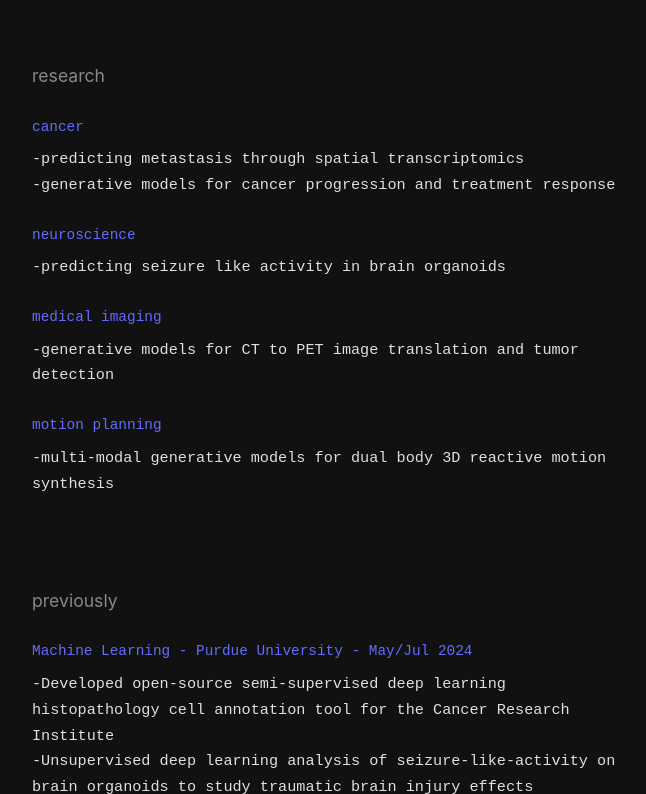
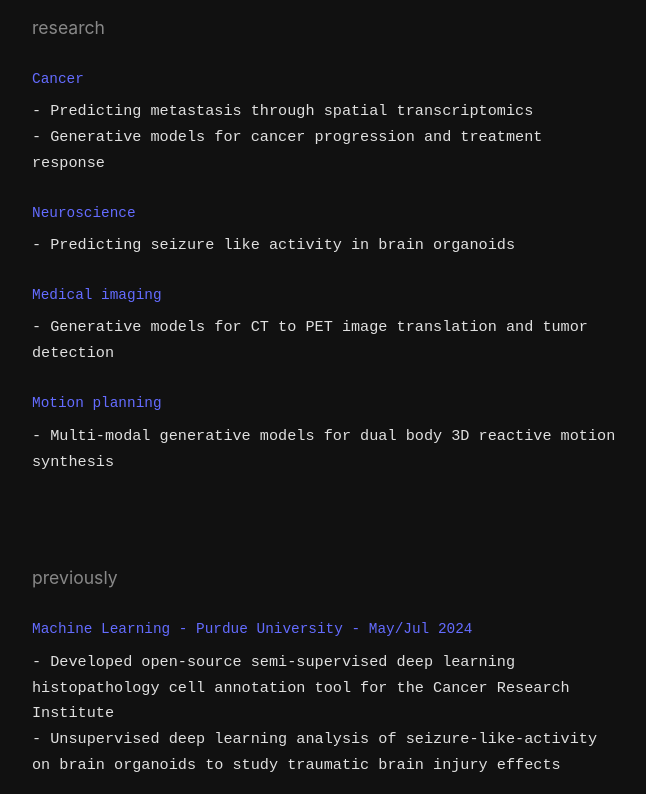
Before and after one commit to shouryaverma/shouryaverma.github.io, a plain HTML site: page index.html in a window 1280 px wide. Shown: the part 837-1631 px from the top of the page, without its empty margins (315-961 px from the left). Drawn offline with Linux system fonts and the light colour scheme.

Commit message:
layout fix

```diff
--- a/index.html
+++ b/index.html
@@ -3,7 +3,7 @@
 <head>
     <meta charset="UTF-8">
     <meta name="viewport" content="width=device-width, initial-scale=1.0">
-    <title>My Space</title>
+    <title>shouryaverma</title>
     <style>
         :root {
             --bg-color: #111111;
@@ -33,7 +33,7 @@
         }
 
         header {
-            padding: 6rem 0 4rem 0;
+            padding: 6rem 0 1rem 0;
         }
 
         h1 {
@@ -173,28 +173,28 @@
                 <h2>research</h2>
                 <div class="projects">
                     <div class="project">
-                        <div class="project-title">cancer</div>
+                        <div class="project-title">Cancer</div>
                         <p>
-							-predicting metastasis through spatial transcriptomics <br>
-							-generative models for cancer progression and treatment response
+							- Predicting metastasis through spatial transcriptomics <br>
+							- Generative models for cancer progression and treatment response
 						</p>
                     </div>
 					<div class="project">
-                        <div class="project-title">neuroscience</div>
+                        <div class="project-title">Neuroscience</div>
                         <p>
-							-predicting seizure like activity in brain organoids
+							- Predicting seizure like activity in brain organoids
 						</p>
                     </div>
 					<div class="project">
-                        <div class="project-title">medical imaging</div>
+                        <div class="project-title">Medical imaging</div>
                         <p>
-							-generative models for CT to PET image translation and tumor detection
+							- Generative models for CT to PET image translation and tumor detection
 						</p>
                     </div>
 					<div class="project">
-                        <div class="project-title">motion planning</div>
+                        <div class="project-title">Motion planning</div>
                         <p>
-							-multi-modal generative models for dual body 3D reactive motion synthesis
+							- Multi-modal generative models for dual body 3D reactive motion synthesis
 						</p>
                     </div>
                 </div>
@@ -205,8 +205,8 @@
                 <div class="projects">
 					<div class="project">
                         <div class="project-title"> Machine Learning - Purdue University - May/Jul 2024</div>
-                        <p>-Developed open-source semi-supervised deep learning histopathology cell annotation tool for the Cancer Research Institute<br>
-						-Unsupervised deep learning analysis of seizure-like-activity on brain organoids to study traumatic brain injury effects</p>
+                        <p>- Developed open-source semi-supervised deep learning histopathology cell annotation tool for the Cancer Research Institute<br>
+						- Unsupervised deep learning analysis of seizure-like-activity on brain organoids to study traumatic brain injury effects</p>
                     </div>
                     <div class="project">
                         <div class="project-title"> Machine Learning & Bioimage Analysis - EMBL Heidelberg - Apr/Nov 2023</div>
@@ -214,44 +214,44 @@
                     </div>
 					<div class="project">
                         <div class="project-title"> Image Analysis & Learning - IWR Heidelberg - Nov/Apr 2023</div>
-                        <p>-Optimizing UMAP's machine learning algorithm using autoencoders and discriminative contrastive loss methods</p>
+                        <p>- Optimizing UMAP's machine learning algorithm using autoencoders and discriminative contrastive loss methods</p>
                     </div>
 					<div class="project">
                         <div class="project-title"> Intelligent Medical Systems - DKFZ Heidelberg - Apr/Nov 2022</div>
-                        <p>-Deep learning generalizability in tissue classification using domain-invariant representation of hyperspectral data</p>
+                        <p>- Deep learning generalizability in tissue classification using domain-invariant representation of hyperspectral data</p>
                     </div>
 					<div class="project">
                         <div class="project-title"> Machine Learning - NHS Scotland - Jun/Aug 2021</div>
-                        <p>-Developed an intelligent database to assist clinicians make informed decisions and provide personalized care to patients</p>
+                        <p>- Developed an intelligent database to assist clinicians make informed decisions and provide personalized care to patients</p>
                     </div>
 					<div class="project">
                         <div class="project-title"> Machine Learning - Coursera - Jun/Aug 2021</div>
-                        <p>-Developed MOOC 'Informed Clinical Decision Making using Deep Learning' for Coursera with Prof Fani Deligianni</p>
+                        <p>- Developed MOOC 'Informed Clinical Decision Making using Deep Learning' for Coursera with Prof Fani Deligianni</p>
                     </div>
 					<div class="project">
                         <div class="project-title"> Machine Learning - Glasgow University - 2020/2021</div>
-                        <p>-Machine Learning to Detect Kaon-Pion Hadron Particles<br>
-						-Machine Learning to Detect Arrhythmia Based on ECG Data</p>
+                        <p>- Machine Learning to Detect Kaon-Pion Hadron Particles<br>
+						- Machine Learning to Detect Arrhythmia Based on ECG Data</p>
                     </div>
 					<div class="project">
                         <div class="project-title"> Software Development - Tata Consultancy Services - Jun/Jul 2020</div>
-                        <p>-Research on UK-Europe fintech start-ups, covering technological trends of software development in the industry</p>
+                        <p>- Research on UK-Europe fintech start-ups, covering technological trends of software development in the industry</p>
                     </div>
 					<div class="project">
                         <div class="project-title"> Software Development - Obashi Technology - 2019/2020</div>
-                        <p>-Developed an augmented reality localization mapping android software to view dataflow between two machines with Unity</p>
+                        <p>- Developed an augmented reality localization mapping android software to view dataflow between two machines with Unity</p>
                     </div>
 					<div class="project">
                         <div class="project-title"> Software Development - IIT Kanpur - Jun/Jul 2019</div>
-                        <p>-Full-stack web-application developer for a journal sorting and storing application using NodeJS and NoSQL database</p>
+                        <p>- Full-stack web-application developer for a journal sorting and storing application using NodeJS and NoSQL database</p>
                     </div>
 					<div class="project">
                         <div class="project-title"> Chemistry of Complex Systems - Frankfurt University - Jun/Jul 2018</div>
-                        <p>-Applied computational photo-physics research: calculating two-photon absorption cross-section of phenylamine dyes</p>
+                        <p>- Applied computational photo-physics research: calculating two-photon absorption cross-section of phenylamine dyes</p>
                     </div>
 					<div class="project">
                         <div class="project-title"> Biological Sciences - IIT Kanpur - 2016/2017</div>
-                        <p>-Experimenting on nano-materials under environmental stress and biomaterial-based charge storage and super-capacitors</p>
+                        <p>- Experimenting on nano-materials under environmental stress and biomaterial-based charge storage and super-capacitors</p>
                     </div>
                 </div>
             </section>
@@ -260,7 +260,7 @@
                 <h2>publications</h2>
                 <p>
 					<a href="https://www.researchgate.net/profile/Shourya-Verma-2">researchgate</a> ·
-					<a href="https://scholar.google.com/citations?user=Y68jXgIAAAAJ&hl=en">google scholar</a> ·
+					<a href="https://scholar.google.com/citations?user=Y68jXgIAAAAJ&hl=en">google scholar</a>
                 </p>
             </section>
 
```
